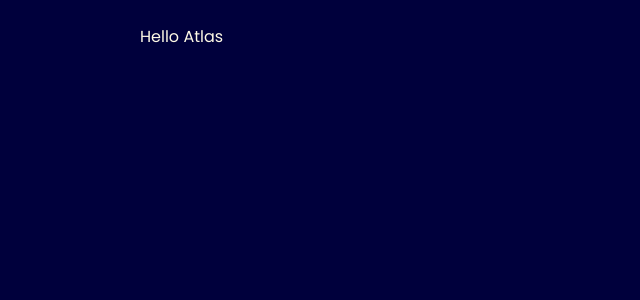
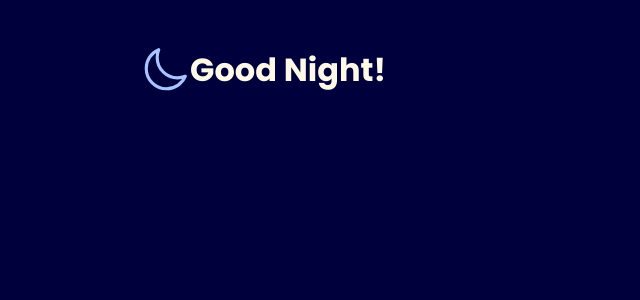
Before and after one commit to Jaylenperez/atlas-react-and-jsx, a React (Vite) app: page / in a window 1280 px wide. Shown: the top 300 px of the page, without its empty margins (0-640 px from the left). Built offline with nearby package versions, Linux system fonts and the light colour scheme.

Commit message:
Task 1, Greeting component implemented

```diff
--- a/src/App.jsx
+++ b/src/App.jsx
@@ -1,5 +1,14 @@
+// src/App.jsx
+import React from 'react'
+import Greeting from './components/Greeting'
+
 function App() {
-  return <div className="app">Hello Atlas</div>;
+  return (
+    <div className="app">
+      <Greeting />
+      {/* other content */}
+    </div>
+  )
 }
 
-export default App;
+export default App
--- /dev/null
+++ b/src/components/Greeting.jsx
@@ -0,0 +1,31 @@
+import React from 'react'
+import dayIcon from '../assets/day.svg'
+import eveningIcon from '../assets/evening.svg'
+import nightIcon from '../assets/night.svg'
+
+function Greeting() {
+  const hour = new Date().getHours()
+  let icon, message
+
+  if (hour >= 6 && hour < 12) {
+    icon = dayIcon
+    message = 'Good Morning!'
+  } else if (hour >= 12 && hour < 17) {
+    icon = dayIcon
+    message = 'Good Afternoon!'
+  } else if (hour >= 17 && hour < 21) {
+    icon = eveningIcon
+    message = 'Good Evening!'
+  } else {
+    icon = nightIcon
+    message = 'Good Night!'
+  }
+
+  return (
+    <h1 className="greeting">
+      <img src={icon} alt="" /> {message}
+    </h1>
+  )
+}
+
+export default Greeting
```
